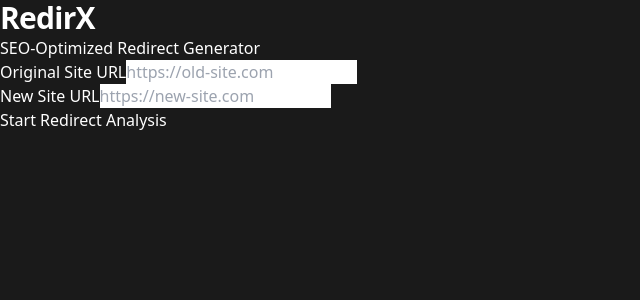
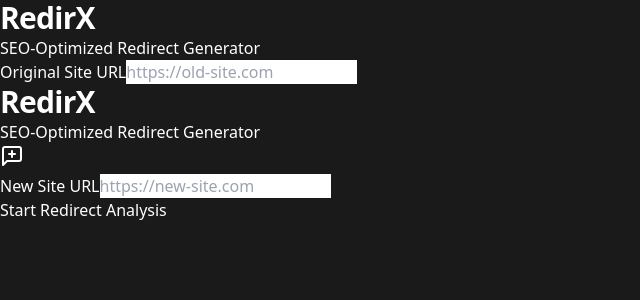
Before and after one commit to itsdylon/redirx, a Next.js app in the folder frontend/: page / in a window 1280 px wide. Shown: the top 300 px of the page, without its empty margins (0-640 px from the left). Built offline with nearby package versions, Linux system fonts and the light colour scheme.

Commit message:
Added Suggestion Box

```diff
--- /dev/null
+++ b/frontend/src/components/SuggestionBox.jsx
@@ -0,0 +1,64 @@
+import React, { useState } from 'react';
+import { MessageSquarePlus, Mail, X } from 'lucide-react';
+
+const SuggestionBox = () => {
+  const [isOpen, setIsOpen] = useState(false);
+  const [suggestion, setSuggestion] = useState('');
+
+  const handleSubmit = (e) => {
+    e.preventDefault();
+    if (suggestion.trim()) {
+      const subject = encodeURIComponent('RedirX Suggestion');
+      const body = encodeURIComponent(suggestion);
+      window.location.href = `mailto:your-email@example.com?subject=${subject}&body=${body}`;
+      setIsOpen(false);
+      setSuggestion('');
+    }
+  };
+
+  return (
+    <div className="fixed top-4 right-4 z-50">
+      {!isOpen ? (
+        <button
+          onClick={() => setIsOpen(true)}
+          className="bg-blue-500 text-white p-2 rounded-full shadow-lg hover:bg-blue-600 transition-colors"
+          aria-label="Open suggestion box"
+        >
+          <MessageSquarePlus className="h-6 w-6" />
+        </button>
+      ) : (
+        <div className="bg-white rounded-lg shadow-xl p-4 w-72">
+          <div className="flex justify-between items-center mb-3">
+            <h3 className="font-semibold text-gray-700">Send Suggestion</h3>
+            <button
+              onClick={() => setIsOpen(false)}
+              className="text-gray-400 hover:text-gray-600 transition-colors"
+              aria-label="Close suggestion box"
+            >
+              <X className="h-5 w-5" />
+            </button>
+          </div>
+
+          <form onSubmit={handleSubmit} className="space-y-3">
+            <textarea
+              value={suggestion}
+              onChange={(e) => setSuggestion(e.target.value)}
+              placeholder="What would you like to suggest?"
+              className="w-full h-24 p-2 text-sm border rounded-md focus:ring-2 focus:ring-blue-500 focus:border-blue-500"
+              required
+            />
+            <button
+              type="submit"
+              className="w-full bg-blue-500 text-white py-2 px-4 rounded-md hover:bg-blue-600 transition-colors flex items-center justify-center gap-2"
+            >
+              <Mail className="h-4 w-4" />
+              <span>Send Suggestion</span>
+            </button>
+          </form>
+        </div>
+      )}
+    </div>
+  );
+};
+
+export default SuggestionBox;
--- a/frontend/src/components/URLComparisonTool.tsx
+++ b/frontend/src/components/URLComparisonTool.tsx
@@ -2,6 +2,7 @@
 
 import React, { useState } from 'react';
 import { AlertCircle, CheckCircle2, XCircle, Trash2 } from 'lucide-react';
+import SuggestionBox from './SuggestionBox.jsx';
 
 interface ElementSimilarities {
   title?: number;
@@ -139,7 +140,11 @@ const URLComparisonTool = () => {
             placeholder="https://old-site.com"
           />
         </div>
-
+        <div className="flex items-center justify-between">
+  <h1 className="text-2xl font-bold">RedirX</h1>
+  <span className="text-sm text-gray-500">SEO-Optimized Redirect Generator</span>
+</div>
+<SuggestionBox />
         <div className="space-y-2">
           <label htmlFor="newSite" className="block font-medium text-white">
             New Site URL
```
